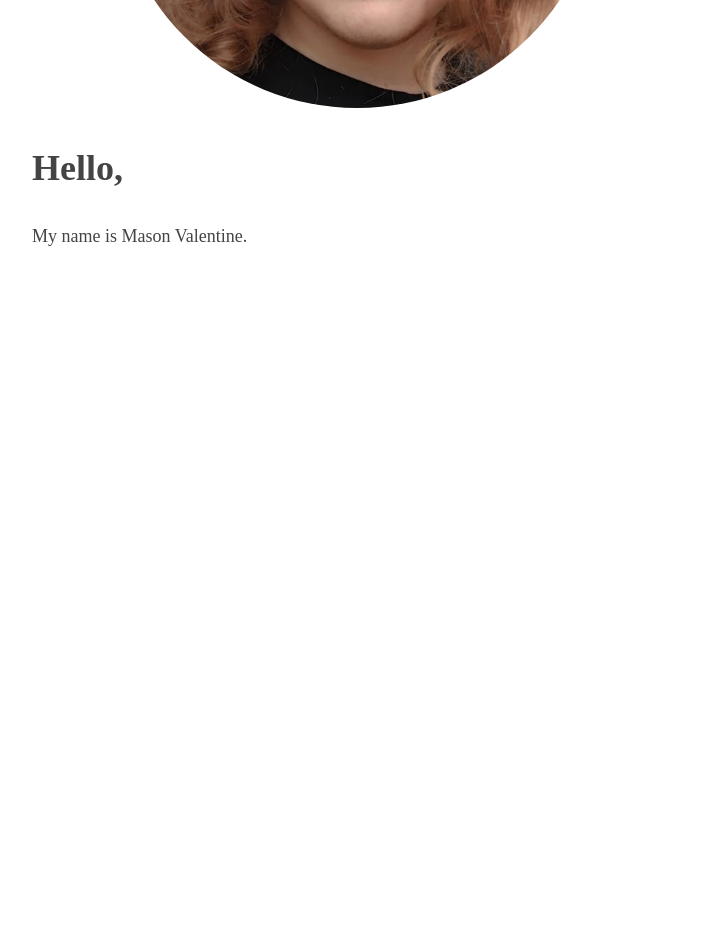
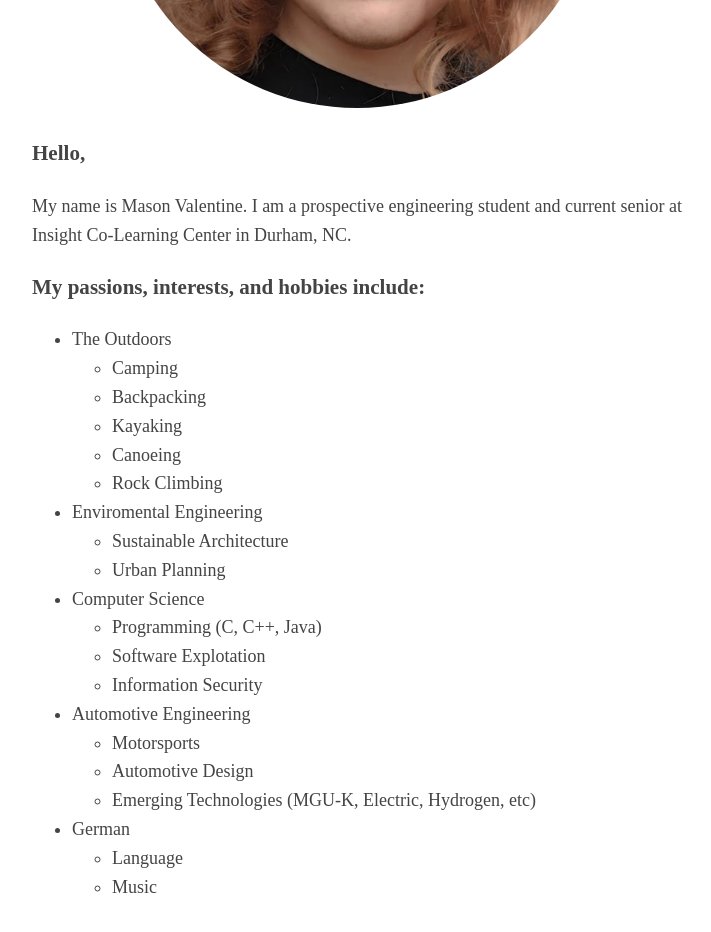
Before and after one commit to MDevVal/MDevVal.github.io, a plain HTML site: page index.html in a window 1280 px wide. Shown: the part 420-1352 px from the top of the page, without its empty margins (283-994 px from the left). Before the commit the page ends 800 px from the top, so only its background shows below. Drawn offline with Linux system fonts and the light colour scheme.

Commit message:
Added passions

```diff
--- a/index.html
+++ b/index.html
@@ -8,8 +8,45 @@
         <div class="portrait">
 	        <img src="portrait.png">
         </div>
-<h1>Hello,</h1>
-<p>My name is Mason Valentine.</p>
-
+        <h3>Hello,</h3>
+        <p>My name is Mason Valentine. I am a prospective engineering student and current senior at Insight Co-Learning Center in Durham, NC.</p>
+        <h3>My passions, interests, and hobbies include:</h3>
+        <ul>
+            <li>The Outdoors
+                <ul>
+                    <li>Camping</li>
+                    <li>Backpacking</li>
+                    <li>Kayaking</li>
+                    <li>Canoeing</li>
+                    <li>Rock Climbing</li>
+                </ul>
+            </li>
+            <li>Enviromental Engineering
+                <ul>
+                    <li>Sustainable Architecture</li>
+                    <li>Urban Planning</li>
+                </ul>
+            </li>
+            <li>Computer Science
+                <ul>
+                    <li>Programming (C, C++, Java)</li>
+                    <li>Software Explotation</li>
+                    <li>Information Security</li>
+                </ul>
+            </li>
+            <li>Automotive Engineering
+                <ul>
+                    <li>Motorsports</li>
+                    <li>Automotive Design</li>
+                    <li>Emerging Technologies (MGU-K, Electric, Hydrogen, etc)</li>
+                </ul>
+            </li>
+            <li>German
+                <ul>
+                    <li>Language</li>
+                    <li>Music</li>
+                </ul>
+            </li>
+        </ul>
     </body>
 </html>
```
Lines whose indentation alone changed are shown as unchanged.
